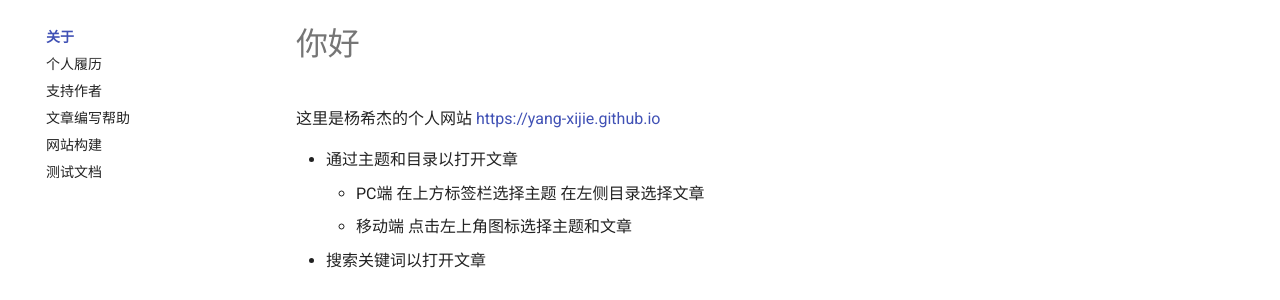
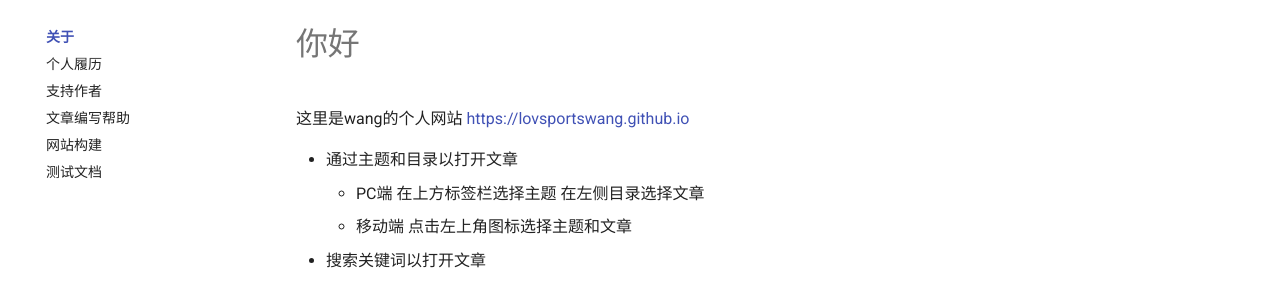
Before and after one commit to lovesportswang/lovesportswang.github.io, an MkDocs documentation site: the page built from docs/ABOUT/index.md, in a window 1280 px wide. Shown: the part 122-422 px from the top of the page. Built offline with MkDocs 1.6.1 and Material for MkDocs 9.7.7, drawn with Linux system fonts in a browser that asks for light colours; comment, search, counter and statistics services are not loaded.

Commit message:
Update index.md

```diff
--- a/docs/ABOUT/index.md
+++ b/docs/ABOUT/index.md
@@ -4,7 +4,7 @@ title: 你好
 
 # 你好
 
-这里是杨希杰的个人网站 <https://yang-xijie.github.io>
+这里是wang的个人网站 <https://lovsportswang.github.io>
 
 - 通过主题和目录以打开文章
     - PC端 在上方标签栏选择主题 在左侧目录选择文章
```
